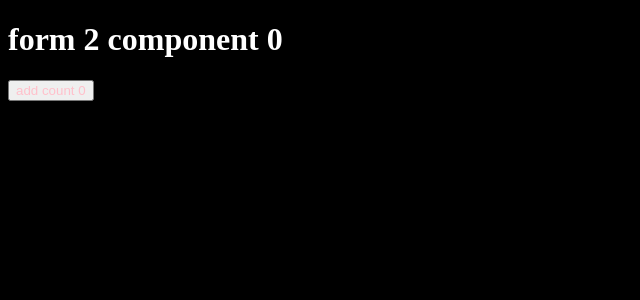
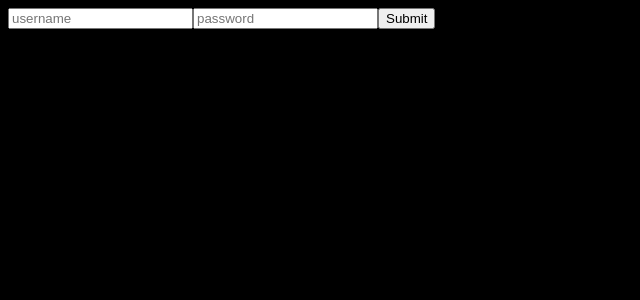
Before and after one commit to NitinRana08/prooo-react, a React (Vite) app: page / in a window 1280 px wide. Shown: the top 300 px of the page, without its empty margins (0-640 px from the left). Built offline with nearby package versions, Linux system fonts and the light colour scheme.

Commit message:
.
form ly

```diff
--- a/package.json
+++ b/package.json
@@ -11,7 +11,8 @@
   },
   "dependencies": {
     "react": "^19.1.0",
-    "react-dom": "^19.1.0"
+    "react-dom": "^19.1.0",
+    "react-hook-form": "^7.62.0"
   },
   "devDependencies": {
     "@eslint/js": "^9.30.1",
--- a/src/learning/Form/FORM.jsx
+++ b/src/learning/Form/FORM.jsx
@@ -1,25 +1,29 @@
-import { useState } from "react"
-import FORM2 from "./FORM2"
+import { useForm } from "react-hook-form"
+
 
 function FORM() {
+    const {
+        register,
+        handleSubmit,
+        watch,
+        formState: { errors },
+    } = useForm()
 
-
-const [count,setCount]=useState(0)
-
+    const onSubmit = (data) => console.log(data)
 
     return (
         <>
-        <FORM2 propsData={count}/>
-        <button onClick={()=>setCount(count + 1)}>add count {count}</button>
+            <div className="container">
+                <form action="" onSubmit={handleSubmit(onSubmit)}>
+                    <input placeholder="username"{...register("username", { required: true, minLength: {value :3, message: "min length should be 3"}, maxLength: {value : 8, message:"username shound under 8 "} })} type="text" />
+                    {errors.username && <span>{errors.username.message}</span>}
+                    <input placeholder="password" {...register("password")} type="password"/>
+                    <input type="submit" value="Submit" />
+                </form>
+            </div>
 
 
         </>
     )
-
-
-
-
-
 }
-
 export default FORM
--- a/src/learning/Form/FORM2.jsx
+++ /dev/null
@@ -1,35 +0,0 @@
-import { useEffect } from "react";
-
-
-function FORM2({ propsData }) {
-
-
-    const handleCounter = () => {
-        console.log("handleCounter called");
-
-    }
-    useEffect(() => {
-        handleCounter()
-
-    }, [])
-
-
-
-
-    return (
-        <>
-            <div>
-                <h1>form 2 component {propsData}</h1>
-            </div>
-
-
-        </>
-    )
-
-
-
-
-
-}
-
-export default FORM2
```
Also changed, not shown: 1 other file (tests, documents, lock files or other folders).
